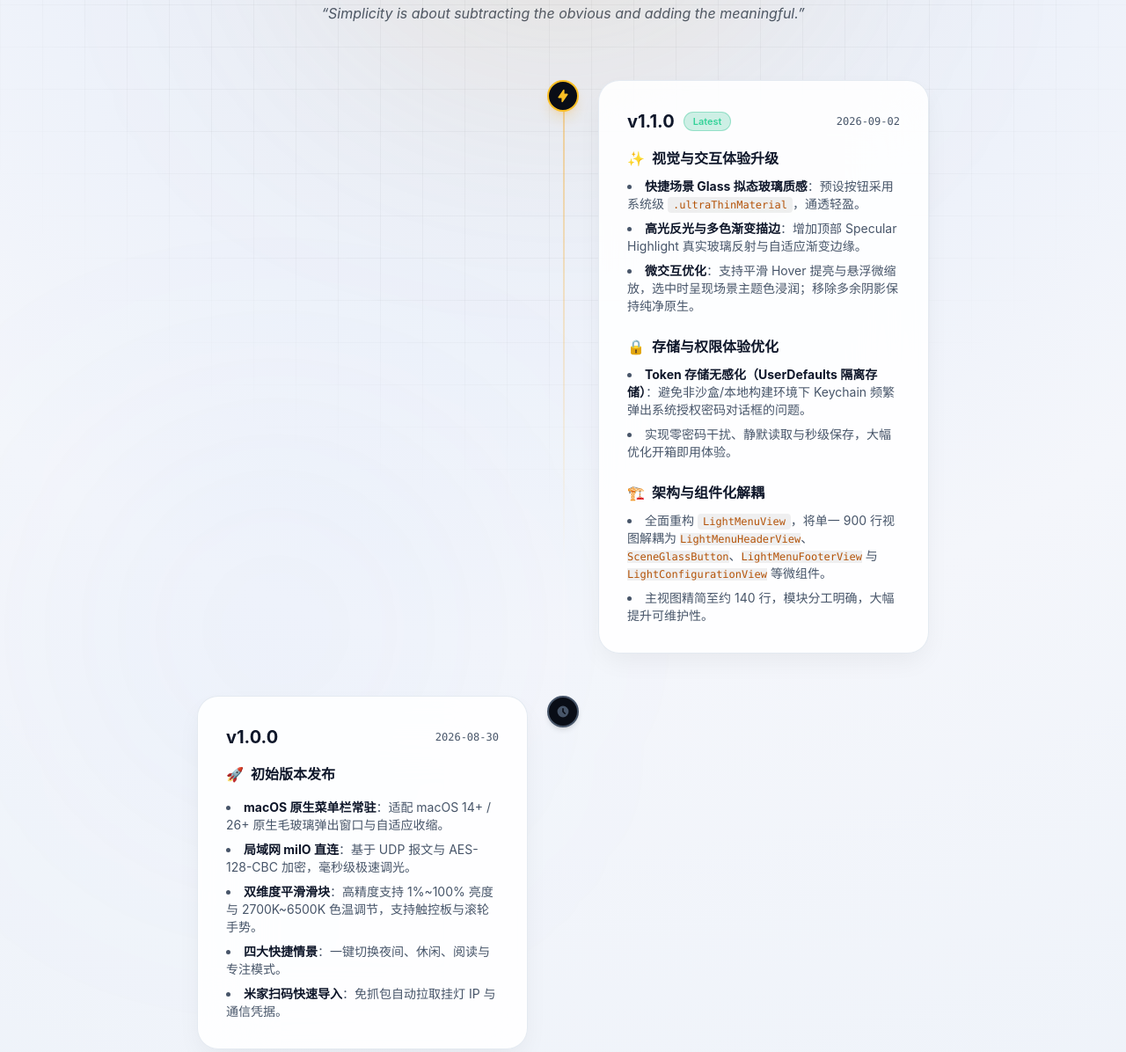
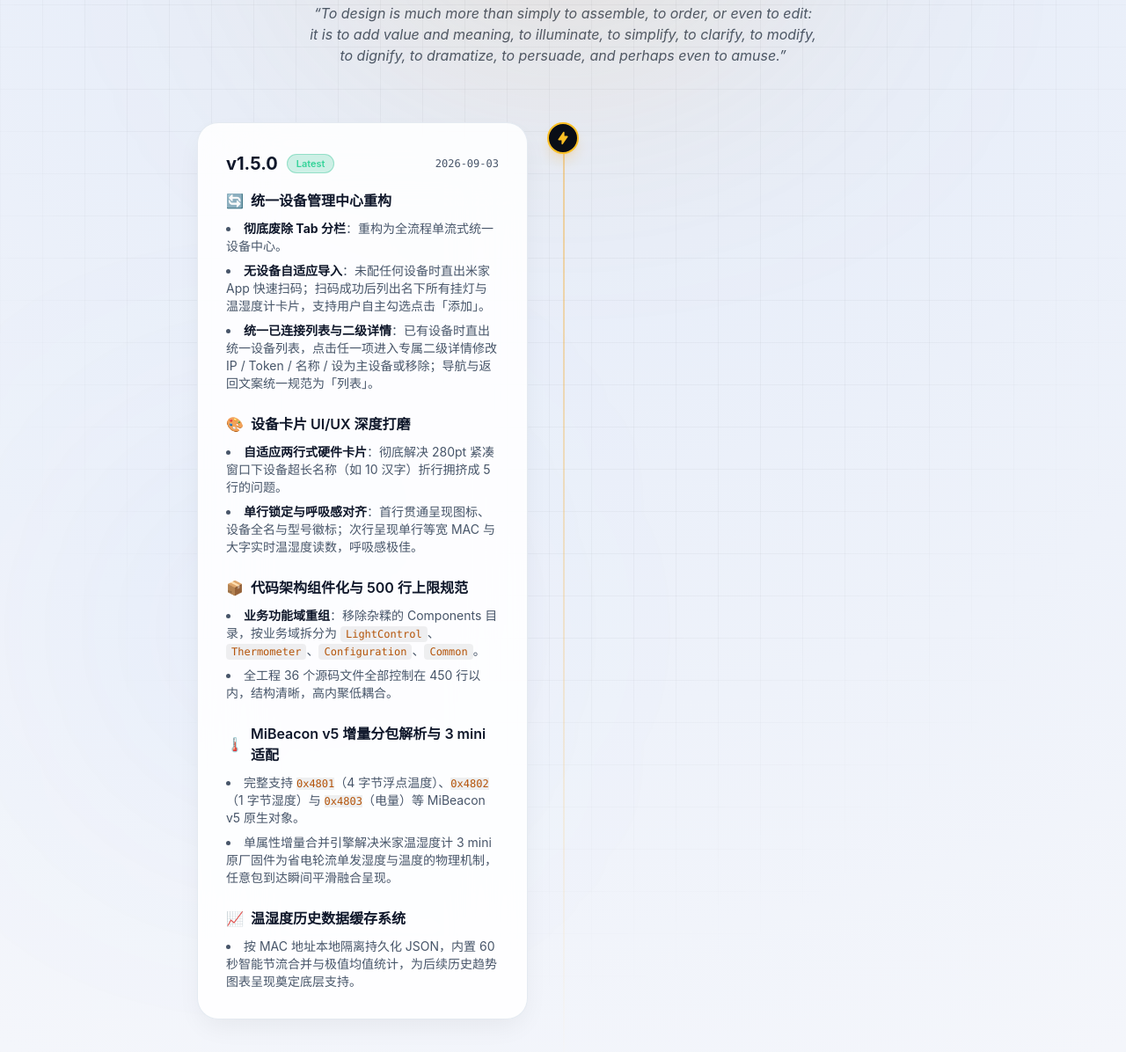
Before and after one commit to iko233/MiBar, a plain HTML site: page website/changelog.html in a window 1280 px wide. Shown: the part 235-1431 px from the top of the page at 88% size. Drawn offline with nearby package versions, Linux system fonts and the light colour scheme.

Commit message:
docs(website): add v1.5.0 changelog entry and update website version

```diff
--- a/website/changelog.html
+++ b/website/changelog.html
@@ -95,7 +95,7 @@
         <div class="flex flex-col">
           <div class="flex items-center gap-2">
             <span class="text-lg font-bold tracking-tight text-white group-hover:text-amber-300 transition-colors" id="logoText">MiBar</span>
-            <span class="text-[10px] px-2 py-0.5 rounded-full bg-amber-500/15 text-amber-300 font-mono border border-amber-500/30">v1.1.0</span>
+            <span class="text-[10px] px-2 py-0.5 rounded-full bg-amber-500/15 text-amber-300 font-mono border border-amber-500/30">v1.5.0</span>
           </div>
           <span class="text-[11px] text-slate-400 font-normal">macOS 菜单栏挂灯控制器</span>
         </div>
@@ -143,14 +143,14 @@
         更新日志
       </h1>
       <p class="text-slate-400 text-base max-w-xl mx-auto italic">
-        “Simplicity is about subtracting the obvious and adding the meaningful.”
+        “To design is much more than simply to assemble, to order, or even to edit: it is to add value and meaning, to illuminate, to simplify, to clarify, to modify, to dignify, to dramatize, to persuade, and perhaps even to amuse.”
       </p>
     </div>
 
     <!-- Timeline Releases -->
     <div class="space-y-12 relative before:absolute before:inset-0 before:left-8 sm:before:left-1/2 before:w-0.5 before:bg-gradient-to-b before:from-amber-500/40 before:via-white/10 before:to-transparent">
 
-      <!-- Release v1.1.0 -->
+      <!-- Release v1.5.0 -->
       <article class="relative flex flex-col sm:flex-row items-start group">
 
         <!-- Center Icon Badge -->
@@ -159,11 +159,90 @@
         </div>
 
         <!-- Release Content Card -->
-        <div class="w-full sm:w-[calc(50%-2.5rem)] ml-16 sm:ml-auto p-6 sm:p-8 rounded-3xl bg-[#121826]/75 border border-amber-500/30 backdrop-blur-2xl shadow-xl hover:border-amber-400/50 transition-all">
+        <div class="w-full sm:w-[calc(50%-2.5rem)] ml-16 sm:mr-auto sm:ml-0 p-6 sm:p-8 rounded-3xl bg-[#121826]/75 border border-amber-500/30 backdrop-blur-2xl shadow-xl hover:border-amber-400/50 transition-all">
+          <div class="flex items-center justify-between gap-3 mb-4">
+            <div class="flex items-center gap-2.5">
+              <span class="text-xl font-bold text-white">v1.5.0</span>
+              <span class="px-2.5 py-0.5 text-[11px] font-semibold rounded-full bg-emerald-500/20 text-emerald-400 border border-emerald-500/30">Latest</span>
+            </div>
+            <time class="text-xs text-slate-400 font-mono">2026-09-03</time>
+          </div>
+
+          <div class="space-y-6 text-sm text-slate-300">
+
+            <!-- Section 1 -->
+            <div>
+              <h3 class="text-white font-semibold flex items-center gap-2 mb-2.5 text-base">
+                <span class="text-amber-400">🔄</span> 统一设备管理中心重构
+              </h3>
+              <ul class="space-y-2 list-disc list-inside text-slate-300">
+                <li><strong class="text-white">彻底废除 Tab 分栏</strong>：重构为全流程单流式统一设备中心。</li>
+                <li><strong class="text-white">无设备自适应导入</strong>：未配任何设备时直出米家 App 快速扫码；扫码成功后列出名下所有挂灯与温湿度计卡片，支持用户自主勾选点击「添加」。</li>
+                <li><strong class="text-white">统一已连接列表与二级详情</strong>：已有设备时直出统一设备列表，点击任一项进入专属二级详情修改 IP / Token / 名称 / 设为主设备或移除；导航与返回文案统一规范为「列表」。</li>
+              </ul>
+            </div>
+
+            <!-- Section 2 -->
+            <div>
+              <h3 class="text-white font-semibold flex items-center gap-2 mb-2.5 text-base">
+                <span class="text-amber-400">🎨</span> 设备卡片 UI/UX 深度打磨
+              </h3>
+              <ul class="space-y-2 list-disc list-inside text-slate-300">
+                <li><strong class="text-white">自适应两行式硬件卡片</strong>：彻底解决 280pt 紧凑窗口下设备超长名称（如 10 汉字）折行拥挤成 5 行的问题。</li>
+                <li><strong class="text-white">单行锁定与呼吸感对齐</strong>：首行贯通呈现图标、设备全名与型号徽标；次行呈现单行等宽 MAC 与大字实时温湿度读数，呼吸感极佳。</li>
+              </ul>
+            </div>
+
+            <!-- Section 3 -->
+            <div>
+              <h3 class="text-white font-semibold flex items-center gap-2 mb-2.5 text-base">
+                <span class="text-amber-400">📦</span> 代码架构组件化与 500 行上限规范
+              </h3>
+              <ul class="space-y-2 list-disc list-inside text-slate-300">
+                <li><strong class="text-white">业务功能域重组</strong>：移除杂糅的 Components 目录，按业务域拆分为 <code class="px-1.5 py-0.5 rounded bg-white/10 text-amber-300 text-xs font-mono">LightControl</code>、<code class="px-1.5 py-0.5 rounded bg-white/10 text-amber-300 text-xs font-mono">Thermometer</code>、<code class="px-1.5 py-0.5 rounded bg-white/10 text-amber-300 text-xs font-mono">Configuration</code>、<code class="px-1.5 py-0.5 rounded bg-white/10 text-amber-300 text-xs font-mono">Common</code>。</li>
+                <li>全工程 36 个源码文件全部控制在 450 行以内，结构清晰，高内聚低耦合。</li>
+              </ul>
+            </div>
+
+            <!-- Section 4 -->
+            <div>
+              <h3 class="text-white font-semibold flex items-center gap-2 mb-2.5 text-base">
+                <span class="text-amber-400">🌡️</span> MiBeacon v5 增量分包解析与 3 mini 适配
+              </h3>
+              <ul class="space-y-2 list-disc list-inside text-slate-300">
+                <li>完整支持 <code class="text-xs font-mono">0x4801</code>（4 字节浮点温度）、<code class="text-xs font-mono">0x4802</code>（1 字节湿度）与 <code class="text-xs font-mono">0x4803</code>（电量）等 MiBeacon v5 原生对象。</li>
+                <li>单属性增量合并引擎解决米家温湿度计 3 mini 原厂固件为省电轮流单发湿度与温度的物理机制，任意包到达瞬间平滑融合呈现。</li>
+              </ul>
+            </div>
+
+            <!-- Section 5 -->
+            <div>
+              <h3 class="text-white font-semibold flex items-center gap-2 mb-2.5 text-base">
+                <span class="text-amber-400">📈</span> 温湿度历史数据缓存系统
+              </h3>
+              <ul class="space-y-2 list-disc list-inside text-slate-300">
+                <li>按 MAC 地址本地隔离持久化 JSON，内置 60 秒智能节流合并与极值均值统计，为后续历史趋势图表呈现奠定底层支持。</li>
+              </ul>
+            </div>
+
+          </div>
+        </div>
+
+      </article>
+
+      <!-- Release v1.1.0 -->
+      <article class="relative flex flex-col sm:flex-row items-start group">
+
+        <!-- Center Icon Badge -->
+        <div class="absolute left-8 sm:left-1/2 -translate-x-1/2 w-9 h-9 rounded-full bg-[#090d16] border-2 border-slate-500 flex items-center justify-center text-slate-300 shadow-md z-10">
+          <svg class="w-4 h-4 fill-current" viewBox="0 0 20 20"><path fill-rule="evenodd" d="M10 18a8 8 0 100-16 8 8 0 000 16zm1-12a1 1 0 10-2 0v4a1 1 0 00.293.707l2.828 2.829a1 1 0 101.415-1.415L11 9.586V6z" clip-rule="evenodd"/></svg>
+        </div>
+
+        <!-- Release Content Card -->
+        <div class="w-full sm:w-[calc(50%-2.5rem)] ml-16 sm:ml-auto p-6 sm:p-8 rounded-3xl bg-[#121826]/75 border border-white/10 backdrop-blur-2xl shadow-xl hover:border-white/20 transition-all">
           <div class="flex items-center justify-between gap-3 mb-4">
             <div class="flex items-center gap-2.5">
               <span class="text-xl font-bold text-white">v1.1.0</span>
-              <span class="px-2.5 py-0.5 text-[11px] font-semibold rounded-full bg-emerald-500/20 text-emerald-400 border border-emerald-500/30">Latest</span>
             </div>
             <time class="text-xs text-slate-400 font-mono">2026-09-02</time>
           </div>
```
Also changed, not shown: website/index.html (+2 -2 lines).
